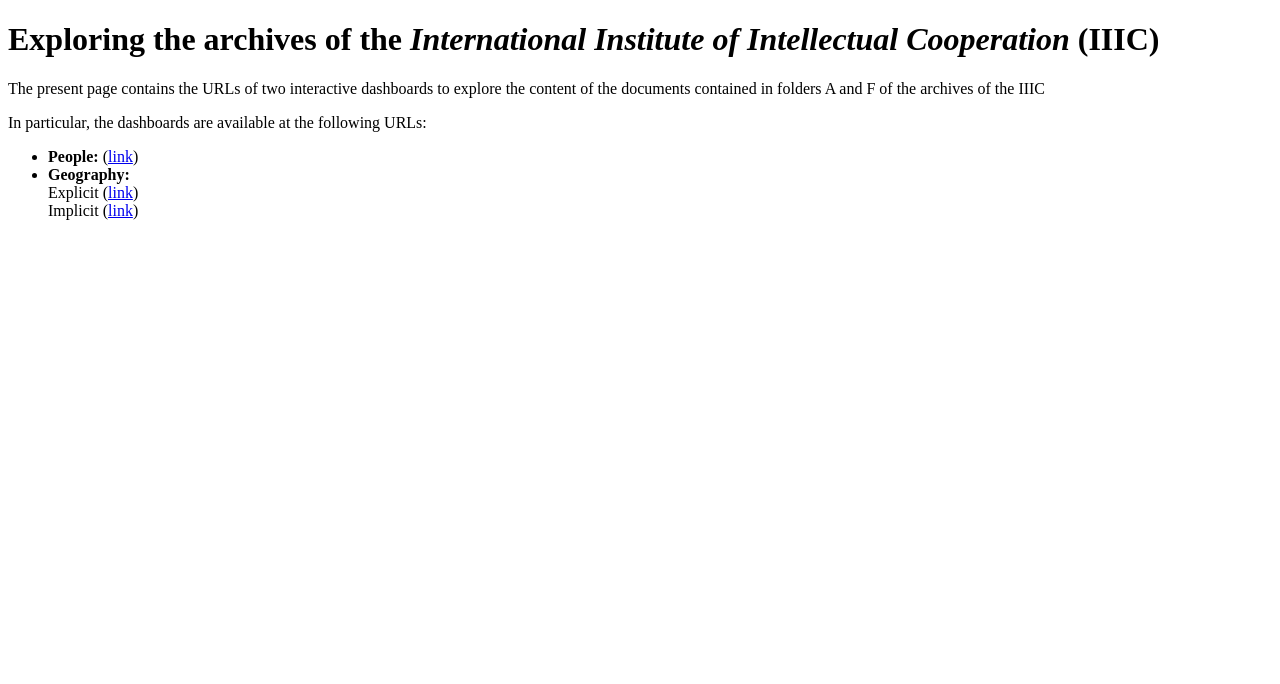
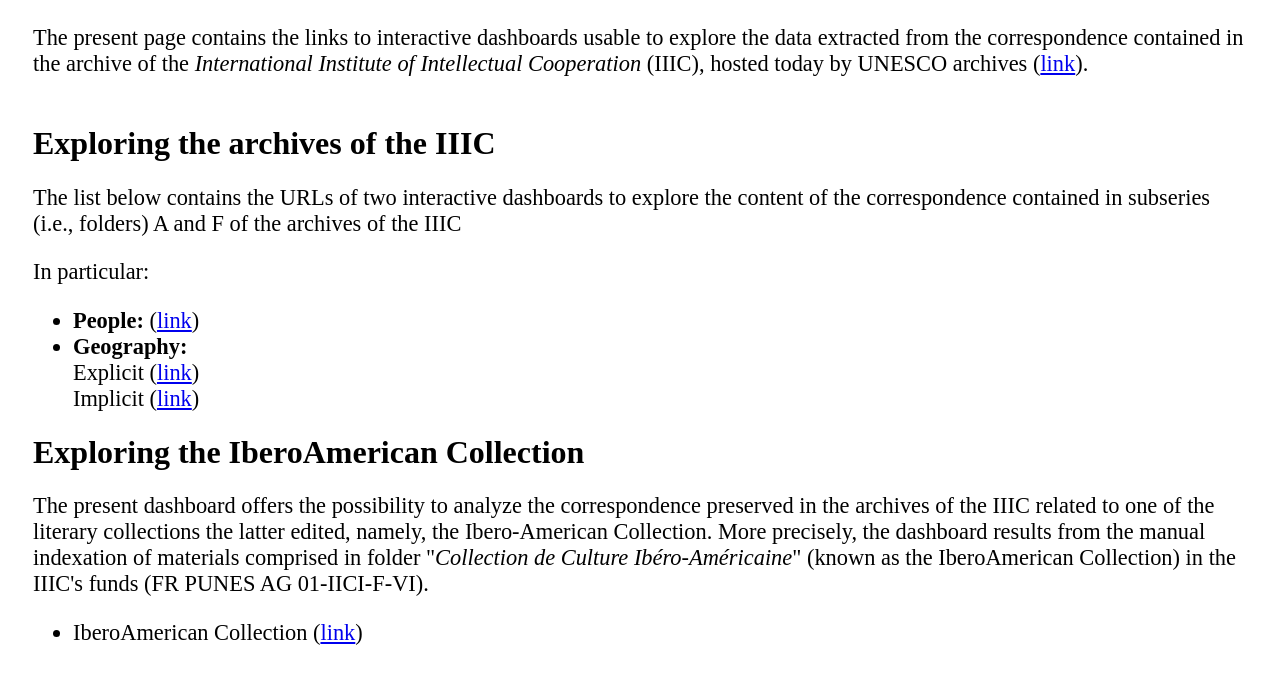
Before and after one commit to global-ls/int_cooperation-dataviz, a plain HTML site: page index.html in a window 1280 px wide. Drawn offline with Linux system fonts and the light colour scheme.

Commit message:
Update index.html

```diff
--- a/index.html
+++ b/index.html
@@ -8,12 +8,19 @@
 
 <body>
 
-<h1>Exploring the archives of the <i>International Institute of Intellectual Cooperation</i> (IIIC)</h1>
+<div style="margin: 25px">
 
-<span>
-<p>The present page contains the URLs of two interactive dashboards to explore the content of the documents contained in folders A and F of the archives of the IIIC</p>
+	<span style="font-size: 140%;">
+			<p>The present page contains the links to interactive dashboards usable to explore the data extracted from the correspondence contained in the archive of the <i>International Institute of Intellectual Cooperation</i> (IIIC), hosted today by UNESCO archives (<a href="https://atom.archives.unesco.org/" title="UNESCO archive">link</a>).</br></br></p>
+	</span>
 
-In particular, the dashboards are available at the following URLs:
+
+	<h1>Exploring the archives of the IIIC</h1>
+
+		<span style="font-size: 140%;">
+			<p>The list below contains the URLs of two interactive dashboards to explore the content of the correspondence contained in subseries (i.e., folders) A and F of the archives of the IIIC</p>
+
+			In particular:
 
 			<ul>
 				<li><b>People:</b> (<a href="https://lookerstudio.google.com/u/0/reporting/e74c5340-65ab-4133-adb1-23b840dce78b/page/cWlhD" title="go to the dashboard" target="_blank">link</a>)</li>
@@ -27,6 +34,17 @@ In particular, the dashboards are available at the following URLs:
 		</span>
 
 
+	<h1>Exploring the IberoAmerican Collection</h1>
+
+		<span style="font-size: 140%;">
+			<p>The present dashboard offers the possibility to analyze the correspondence preserved in the archives of the IIIC related to one of the literary collections the latter edited, namely, the Ibero-American Collection. More precisely, the dashboard results from the manual indexation of materials comprised in folder "<i>Collection de Culture Ib&eacute;ro-Am&eacute;ricaine</i>" (known as the IberoAmerican Collection) in the IIIC's funds (FR PUNES AG 01-IICI-F-VI).</p>
+			<ul>
+				<li> IberoAmerican Collection (<a href="https://lookerstudio.google.com/s/kXRPSxn-qZY" title="go to the dashboard" target="_blank">link</a>)</li>
+			</ul>
+
+		</span>
+
+	</div>
 </body>
 </html>
 
```
Lines whose indentation alone changed are shown as unchanged.
